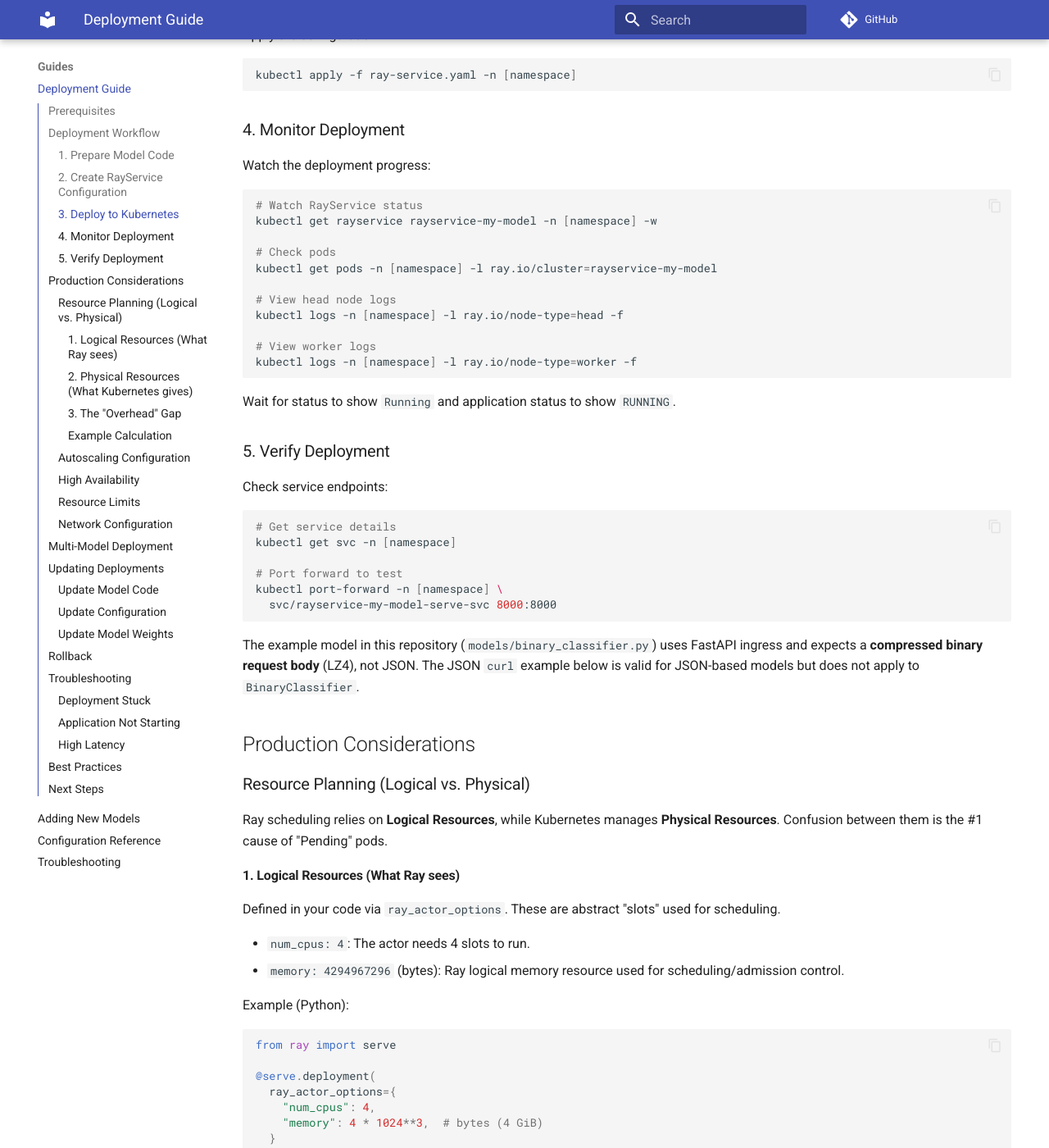
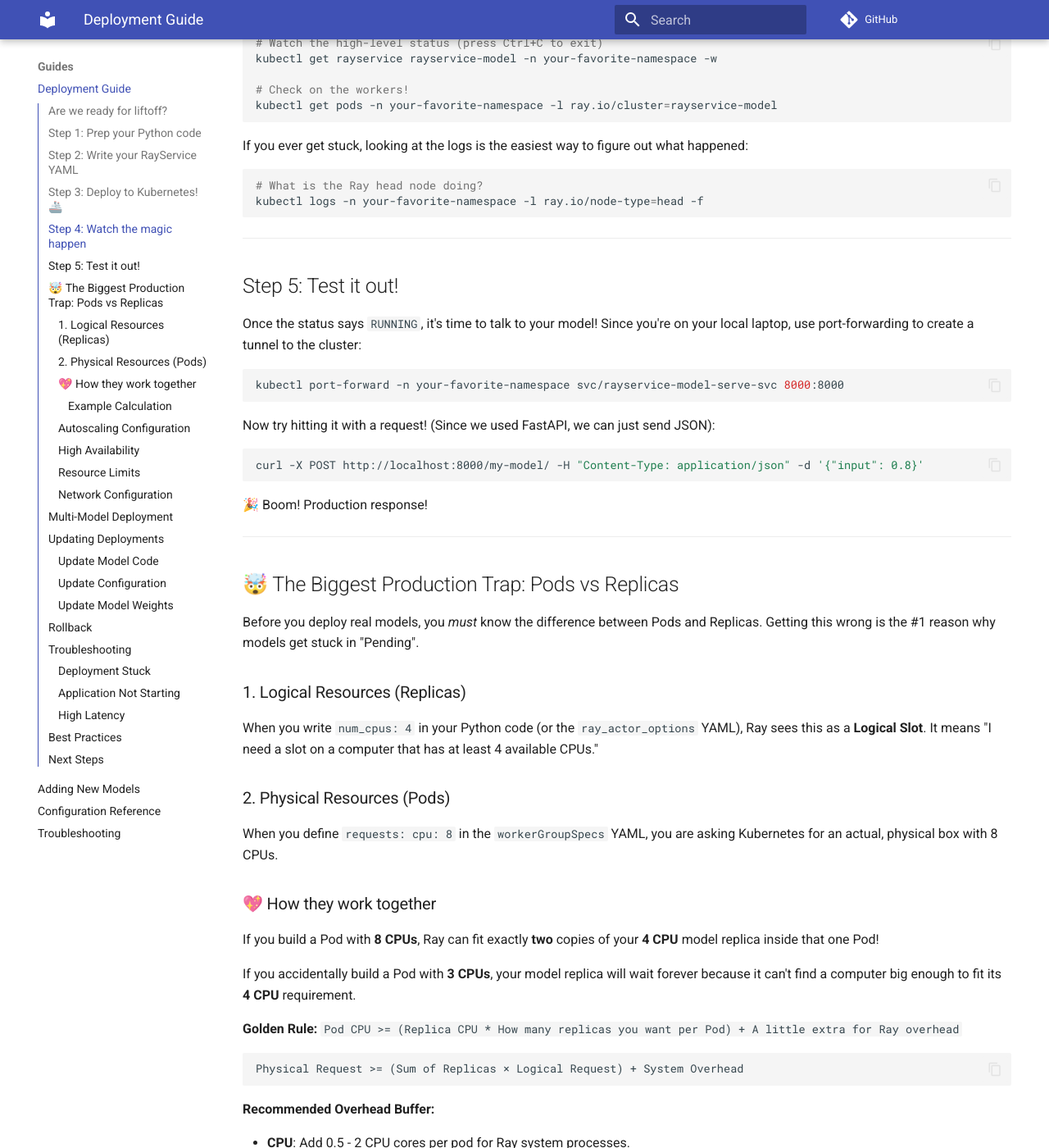
Before and after one commit to RationAI/model-service, an MkDocs documentation site: the page built from docs/guides/deployment-guide.md, in a window 1280 px wide and 1400 px high, scrolled down 2590 px. Shown: the whole window at 82% size. Built offline with MkDocs 1.6.1 and Material for MkDocs 9.7.7, drawn with Linux system fonts in a browser that asks for light colours; comment, search, counter and statistics services are not loaded; some of the changed text lies outside the part shown.

Commit message:
some changes

````diff
--- a/docs/get-started/quick-start.md
+++ b/docs/get-started/quick-start.md
@@ -1,100 +1,149 @@
 # Quick Start
 
-This guide will help you deploy your first model using Model Service in just a few minutes.
+Welcome to Model Service! 🎉 In this tutorial, you'll learn how to deploy your very first AI model to a Kubernetes cluster. We'll do this step-by-step, and by the end, you'll have a live, running model service!
 
-## Prerequisites
+You will learn:
 
-Before you begin, ensure you have:
+- How to grab the code you need.
+- How to read and apply the configuration.
+- How to check if your model is running.
+- How to talk to your new model!
 
-- Access to a Kubernetes cluster with KubeRay operator installed
-- `kubectl` configured to access your cluster
-- Basic familiarity with Kubernetes concepts
+## Before we start
 
-Don't have KubeRay installed?
-See the [Installation Guide](https://docs.ray.io/en/latest/cluster/kubernetes/getting-started/kuberay-operator-installation.html) for instructions on setting up KubeRay.
+You'll need a few things set up before we can play:
 
-## Step 1: Clone the Repository
+- Access to a Kubernetes cluster that has the **KubeRay operator** installed.
+- The `kubectl` command-line tool, configured to talk to your cluster.
+- A basic understanding of what a Kubernetes "pod" or "namespace" is.
+
+> **Wait, I don't have KubeRay!**
+> No worries! Check out the [Installation Guide](https://docs.ray.io/en/latest/cluster/kubernetes/getting-started/kuberay-operator-installation.html) to get that set up first, then come right back.
+
+---
+
+## Step 1: Get the code
+
+First things first, let's get the code onto your machine. Open up your terminal and clone our repository:
 
 ```bash
 git clone https://github.com/RationAI/model-service.git
 cd model-service
 ```
 
-## Step 2: Review the Configuration
+Great! You're now inside the project folder.
 
-The repository includes a sample RayService configuration in `ray-service.yaml`. This deploys a binary classifier model for prostate tissue analysis.
+---
+
+## Step 2: Meet the `ray-service.yaml` file
+
+In Kubernetes, we declare what we want using YAML files. Open up `ray-service.yaml` in your favorite code editor.
+
+This file is the magic recipe that tells the cluster how to run your models. By default, it's set up to run a few apps like `prostate-classifier-1`, `semantic-segmentation`, and `heatmap-builder`.
+
+Take a look at this snippet:
 
 ```yaml
 apiVersion: ray.io/v1
 kind: RayService
 metadata:
-  name: rayservice-models
+  name: rayservice-model
 spec:
   serveConfigV2: |
     applications:
       - name: prostate-classifier-1
         import_path: models.binary_classifier:app
         route_prefix: /prostate-classifier-1
-        # ... configuration continues
 ```
 
-## Step 3: Deploy the Service
+**What's happening here?**
 
-Apply the RayService configuration to your cluster.
+- `name`: Just a friendly name for your app!
+- `import_path`: Tells the system exactly where your Python code lives.
+- `route_prefix`: The URL path you'll use to access this specific model.
 
-Replace [namespace] with the desired namespace (e.g., `rationai-notebooks-ns, rationai-jobs-ns` etc.):
+For your first deployment, you don't need to change a thing. Let's just use it as is!
+
+---
+
+## Step 3: Deploy it! 🚀
+
+Now it's time to send this recipe to the cluster. Choose a namespace (like `rationai-jobs-ns`) and run:
 
 ```bash
-kubectl apply -f ray-service.yaml -n [namespace]
+kubectl apply -f ray-service.yaml -n rationai-jobs-ns
 ```
 
-## Step 4: Monitor Deployment
+_Whoosh!_ Your cluster is now reading the configuration and spinning up your models.
 
-Check the deployment status:
+---
+
+## Step 4: Watch it come to life
+
+Deploying models can take a minute or two as it downloads images and starts up workers. Let's see how it's doing.
+
+Check the overall status of your RayService:
 
 ```bash
-# Check RayService status
-kubectl get rayservice rayservice-models -n [namespace]
-
-# Check Ray cluster pods
-kubectl get pods -n [namespace]
+kubectl get rayservice rayservice-model -n rationai-jobs-ns
 ```
 
-If the RayService is not becoming ready, inspect events and status:
+Check on the individual pods (the tiny computers running your code):
 
 ```bash
-kubectl describe rayservice rayservice-models -n [namespace]
+kubectl get pods -n rationai-jobs-ns
 ```
 
-## Step 5: Access the Service Locally
-
-Once deployed, you can port-forward the service to access it locally:
+If things aren't starting up, you can dig into the details:
 
 ```bash
-# Port-forward to access the service locally
-kubectl port-forward -n [namespace] svc/rayservice-models-serve-svc 8000:8000
+kubectl describe rayservice rayservice-model -n rationai-jobs-ns
 ```
 
-## Step 6: Delete the Deployment
+### The Ray Dashboard (Highly Recommended!)
 
-To delete the deployed RayService, run:
+Ray comes with a beautiful dashboard where you can see exactly what's going on visually. Let's open it up!
+
+Open a new terminal window and run:
 
 ```bash
-kubectl delete -f ray-service.yaml -n [namespace]
+kubectl port-forward -n rationai-jobs-ns svc/rayservice-model-head-svc 8265:8265
 ```
 
-### Connection Issues
+Now, open your web browser and go to `http://127.0.0.1:8265`.
+Look for your Serve applications—once they say **RUNNING**, you're good to go!
 
-Ensure your cluster has proper network policies and that the namespace has access to required resources (MLflow, proxy, etc.).
+---
 
-## Next Steps
+## Step 5: Say hello to your model
 
-Congratulations! You've successfully deployed your first model with Model Service.
+Your model is running inside the cluster, but we want to talk to it from your local laptop. Let's create a tunnel (port-forward) to the model service:
 
-Now you can:
+```bash
+kubectl port-forward -n rationai-jobs-ns svc/rayservice-model-serve-svc 8000:8000
+```
 
-- [Learn how to add your own models](../guides/adding-models.md)
-- [Understand the architecture](../architecture/overview.md)
-- [Read the deployment guide](../guides/deployment-guide.md)
-- [Check configuration reference](../guides/configuration-reference.md)
-- [Troubleshooting](../guides/troubleshooting.md)
+Now you can send HTTP requests to `http://localhost:8000/prostate-classifier-1`!
+
+---
+
+## Step 6: Cleaning up
+
+When you're done playing and want to shut everything down to save resources, it's as simple as:
+
+```bash
+kubectl delete -f ray-service.yaml -n rationai-jobs-ns
+```
+
+---
+
+## What's next?
+
+🎉 You did it! You successfully deployed an AI model.
+
+Where to go from here?
+
+- Want to deploy your own custom Python model? Check out [Adding Your Own Models](../guides/adding-models.md).
+- Want to tweak the scaling or memory settings? Read the [Configuration Reference](../guides/configuration-reference.md).
+- Deploying for real? Read the [Deployment Guide](../guides/deployment-guide.md).
+- Curious how this all works under the hood? Explore the [Architecture Overview](../architecture/overview.md).
--- a/docs/guides/deployment-guide.md
+++ b/docs/guides/deployment-guide.md
@@ -1,221 +1,175 @@
 # Deployment Guide
 
-Complete guide for deploying models to production with Model Service.
+Ready to go live? 🚀 Let's take your awesome local model and deploy it to a production cluster!
 
-## Prerequisites
+By the end of this guide, you will have a robust, scalable service running in Kubernetes. Grab a coffee, and let's go!
 
-Before deploying to production, ensure:
+## Are we ready for liftoff?
 
-- [x] KubeRay operator installed
-- [x] Namespace created (`rationai-notebooks-ns`)
-- [x] Model tested locally
-- [x] RayService YAML configured
-- [x] MLflow accessible (if using MLflow)
+Before we push the big red button, let's do a quick pre-flight check:
 
-## Deployment Workflow
+- [x] Is the KubeRay operator installed on your cluster?
+- [x] Do you have your target namespace ready? (e.g. `rationai-notebooks-ns`)
+- [x] Have you tested your Python code locally?
+- [x] (Optional) Can your cluster reach MLflow to download model weights?
 
-### 1. Prepare Model Code
+Everything checked? Great! Let's deploy.
 
-Ensure your model is in the `models/` directory and properly structured:
+---
+
+## Step 1: Prep your Python code
+
+First, let's make sure your Python code is structured correctly for Model Service. Create a file in `models/` (let's call it `my_model.py`):
 
 ```python
 # models/my_model.py
+from typing import TypedDict
+from fastapi import FastAPI, Request
 from ray import serve
-from starlette.requests import Request
 
-@serve.deployment(ray_actor_options={"num_cpus": 2})
+# A clean way to type our dynamic config!
+class Config(TypedDict):
+    threshold: float
+
+app_ingress = FastAPI()
+
+@serve.deployment(num_replicas="auto")
+@serve.ingress(app_ingress)
 class MyModel:
     def __init__(self):
-        # Model initialization
-        self.model = self.load_model()
+        # We load the weights ONCE when the replica starts
+        self.model = self.load_model_once()
+        self.threshold = 0.5 # Default
 
-    def load_model(self):
-        # Load model logic
-        pass
+    def load_model_once(self):
+        print("Pretend I'm loading an expensive model right now...")
+        return object()
 
-    async def __call__(self, request: Request):
-        # Inference logic
+    def reconfigure(self, config: Config):
+        # This gets called dynamically if we update the YAML!
+        self.threshold = config["threshold"]
+        print(f"Updated threshold to {self.threshold}")
+
+    @app_ingress.post("/")
+    async def predict(self, request: Request):
         data = await request.json()
-        result = self.model.predict(data["input"])  # replace with your own inference call
-        return {"prediction": result}
+        score = float(data["input"])
+        return {"score": score, "label": score >= self.threshold}
 
+# This is what Ray looks for!
 app = MyModel.bind()
 ```
 
-### 2. Create RayService Configuration
+Look how elegant that is! We load our model weights once in the `__init__`, we accept dynamic updates via `reconfigure()`, and we handle HTTP traffic with standard FastAPI.
 
-Create or modify `ray-service.yaml`:
+---
+
+## Step 2: Write your RayService YAML
+
+Now we need to tell Kubernetes about our cool new app. Open `ray-service.yaml` and add an entry under `applications`:
 
 ```yaml
-apiVersion: ray.io/v1
-kind: RayService
-metadata:
-  name: rayservice-my-model
-  namespace: rationai-notebooks-ns
 spec:
   serveConfigV2: |
     applications:
       - name: my-model
+        # Point to the code we just wrote!
         import_path: models.my_model:app
         route_prefix: /my-model
+
         runtime_env:
-          working_dir: https://github.com/RationAI/model-service/archive/refs/heads/main.zip
-          pip:
-            - numpy
-            - pandas
-          env_vars:
-            MODEL_VERSION: "1.0.0"
+          # Where to download your code from
+          working_dir: https://gitlab.ics.muni.cz/rationai/infrastructure/model-service/-/archive/master/model-service-master.zip
+
         deployments:
           - name: MyModel
+            # Don't let replicas get overwhelmed!
+            max_ongoing_requests: 32
+            max_queued_requests: 64
+
             autoscaling_config:
-              min_replicas: 1
-              max_replicas: 5
-              target_ongoing_requests: 32
+              min_replicas: 0 # Spin down to save money when idle!
+              max_replicas: 4
+              target_ongoing_requests: 16
+
             ray_actor_options:
-              num_cpus: 4
-              memory: 4294967296  # 4 GiB
+              num_cpus: 2 # Give each replica 2 CPUs
               runtime_env:
                 pip:
-                  - numpy
-                  - pandas
-
-  rayClusterConfig:
-    rayVersion: 2.52.1
-    enableInTreeAutoscaling: true
-    autoscalerOptions:
-      idleTimeoutSeconds: 300
-
-    headGroupSpec:
-      rayStartParams:
-        num-cpus: "0"
-        dashboard-host: "0.0.0.0"
-      template:
-        spec:
-          containers:
-            - name: ray-head
-              image: rayproject/ray:2.52.1-py312
-              resources:
-                limits:
-                  cpu: 2
-                  memory: 4Gi
-
-    workerGroupSpecs:
-      - groupName: cpu-workers
-        replicas: 1
-        minReplicas: 1
-        maxReplicas: 10
-        template:
-          spec:
-            containers:
-              - name: ray-worker
-                image: rayproject/ray:2.52.1-py312
-                resources:
-                  limits:
-                    cpu: 8
-                    memory: 16Gi
+                  - fastapi
 ```
 
-### 3. Deploy to Kubernetes
+---
 
-Apply the configuration:
+## Step 3: Deploy to Kubernetes! 🚢
+
+In your terminal, apply the configuration to your specific namespace:
 
 ```bash
-kubectl apply -f ray-service.yaml -n [namespace]
+kubectl apply -f ray-service.yaml -n your-favorite-namespace
 ```
 
-### 4. Monitor Deployment
+---
 
-Watch the deployment progress:
+## Step 4: Watch the magic happen
+
+Ray is now waking up computers, downloading your zipped code, pip-installing FastAPI, and spinning up your replicas. Let's watch the progress:
 
 ```bash
-# Watch RayService status
-kubectl get rayservice rayservice-my-model -n [namespace] -w
+# Watch the high-level status (press Ctrl+C to exit)
+kubectl get rayservice rayservice-model -n your-favorite-namespace -w
 
-# Check pods
-kubectl get pods -n [namespace] -l ray.io/cluster=rayservice-my-model
-
-# View head node logs
-kubectl logs -n [namespace] -l ray.io/node-type=head -f
-
-# View worker logs
-kubectl logs -n [namespace] -l ray.io/node-type=worker -f
+# Check on the workers!
+kubectl get pods -n your-favorite-namespace -l ray.io/cluster=rayservice-model
 ```
 
-Wait for status to show `Running` and application status to show `RUNNING`.
-
-### 5. Verify Deployment
-
-Check service endpoints:
+If you ever get stuck, looking at the logs is the easiest way to figure out what happened:
 
 ```bash
-# Get service details
-kubectl get svc -n [namespace]
-
-# Port forward to test
-kubectl port-forward -n [namespace] \
-  svc/rayservice-my-model-serve-svc 8000:8000
+# What is the Ray head node doing?
+kubectl logs -n your-favorite-namespace -l ray.io/node-type=head -f
 ```
 
-The example model in this repository (`models/binary_classifier.py`) uses FastAPI ingress and expects a **compressed binary request body** (LZ4), not JSON. The JSON `curl` example below is valid for JSON-based models but does not apply to `BinaryClassifier`.
+---
 
-## Production Considerations
+## Step 5: Test it out!
 
-### Resource Planning (Logical vs. Physical)
+Once the status says `RUNNING`, it's time to talk to your model! Since you're on your local laptop, use port-forwarding to create a tunnel to the cluster:
 
-Ray scheduling relies on **Logical Resources**, while Kubernetes manages **Physical Resources**. Confusion between them is the #1 cause of "Pending" pods.
-
-#### 1. Logical Resources (What Ray sees)
-
-Defined in your code via `ray_actor_options`. These are abstract "slots" used for scheduling.
-
-- `num_cpus: 4`: The actor needs 4 slots to run.
-- `memory: 4294967296` (bytes): Ray logical memory resource used for scheduling/admission control.
-
-Example (Python):
-
-```python
-from ray import serve
-
-@serve.deployment(
-  ray_actor_options={
-    "num_cpus": 4,
-    "memory": 4 * 1024**3,  # bytes (4 GiB)
-  }
-)
-class MyModel:
-  ...
-
-app = MyModel.bind()
+```bash
+kubectl port-forward -n your-favorite-namespace svc/rayservice-model-serve-svc 8000:8000
 ```
 
-#### 2. Physical Resources (What Kubernetes gives)
+Now try hitting it with a request! (Since we used FastAPI, we can just send JSON):
 
-Defined in `ray-service.yaml` under `workerGroupSpecs`. This is the actual container capacity.
-
-Example (Kubernetes YAML):
-
-```yaml
-workerGroupSpecs:
-  - groupName: cpu-workers
-    replicas: 1
-    template:
-      spec:
-        containers:
-          - name: ray-worker
-            resources:
-              requests:
-                cpu: 8
-                memory: 16Gi
-              limits:
-                cpu: 12
-                memory: 20Gi
+```bash
+curl -X POST http://localhost:8000/my-model/ -H "Content-Type: application/json" -d '{"input": 0.8}'
 ```
 
-#### 3. The "Overhead" Gap
+🎉 Boom! Production response!
 
-Ray system processes (Raylet, Dashboard Agent, Plasma Store) consume physical CPU and Memory that is **not** accounted for in logical slots.
+---
 
-**Formula for Worker Pod Sizing:**
+## 🤯 The Biggest Production Trap: Pods vs Replicas
+
+Before you deploy real models, you _must_ know the difference between Pods and Replicas. Getting this wrong is the #1 reason why models get stuck in "Pending".
+
+### 1. Logical Resources (Replicas)
+
+When you write `num_cpus: 4` in your Python code (or the `ray_actor_options` YAML), Ray sees this as a **Logical Slot**. It means "I need a slot on a computer that has at least 4 available CPUs."
+
+### 2. Physical Resources (Pods)
+
+When you define `requests: cpu: 8` in the `workerGroupSpecs` YAML, you are asking Kubernetes for an actual, physical box with 8 CPUs.
+
+### 💖 How they work together
+
+If you build a Pod with **8 CPUs**, Ray can fit exactly **two** copies of your **4 CPU** model replica inside that one Pod!
+
+If you accidentally build a Pod with **3 CPUs**, your model replica will wait forever because it can't find a computer big enough to fit its **4 CPU** requirement.
+
+**Golden Rule:**
+`Pod CPU >= (Replica CPU * How many replicas you want per Pod) + A little extra for Ray overhead`
 
 ```text
 Physical Request >= (Sum of Replicas × Logical Request) + System Overhead
@@ -318,7 +272,7 @@
 spec:
   type: LoadBalancer
   selector:
-    ray.io/cluster: rayservice-my-model
+    ray.io/cluster: rayservice-model
   ports:
     - port: 80
       targetPort: 8000
@@ -397,8 +351,8 @@
 # Instead, view KubeRay status and events, then re-apply a known-good spec.
 
 # Inspect current state and recent events
-kubectl get rayservice rayservice-my-model -n [namespace] -o yaml
-kubectl describe rayservice rayservice-my-model -n [namespace]
+kubectl get rayservice rayservice-model -n [namespace] -o yaml
+kubectl describe rayservice rayservice-model -n [namespace]
 
 # Check Ray Serve controller logs (usually shows the root cause)
 kubectl logs -n [namespace] -l ray.io/node-type=head --tail=200
@@ -411,7 +365,7 @@
 **Check RayService status:**
 
 ```bash
-kubectl describe rayservice rayservice-my-model -n [namespace]
+kubectl describe rayservice rayservice-model -n [namespace]
 ```
 
 **Common issues:**
@@ -427,7 +381,7 @@
 
 ```bash
 # View dashboard
-kubectl port-forward -n [namespace] svc/rayservice-my-model-head-svc 8265:8265
+kubectl port-forward -n [namespace] svc/rayservice-model-head-svc 8265:8265
 
 # Check logs
 kubectl logs -n [namespace] -l ray.io/node-type=worker --tail=100
@@ -446,7 +400,7 @@
 
 ```bash
 # Ray dashboard: http://localhost:8265
-kubectl port-forward -n [namespace] svc/rayservice-my-model-head-svc 8265:8265
+kubectl port-forward -n [namespace] svc/rayservice-model-head-svc 8265:8265
 ```
 
 **Possible solutions:**
````
Also changed, not shown: docs/guides/configuration-reference.md (+70 -88 lines).
